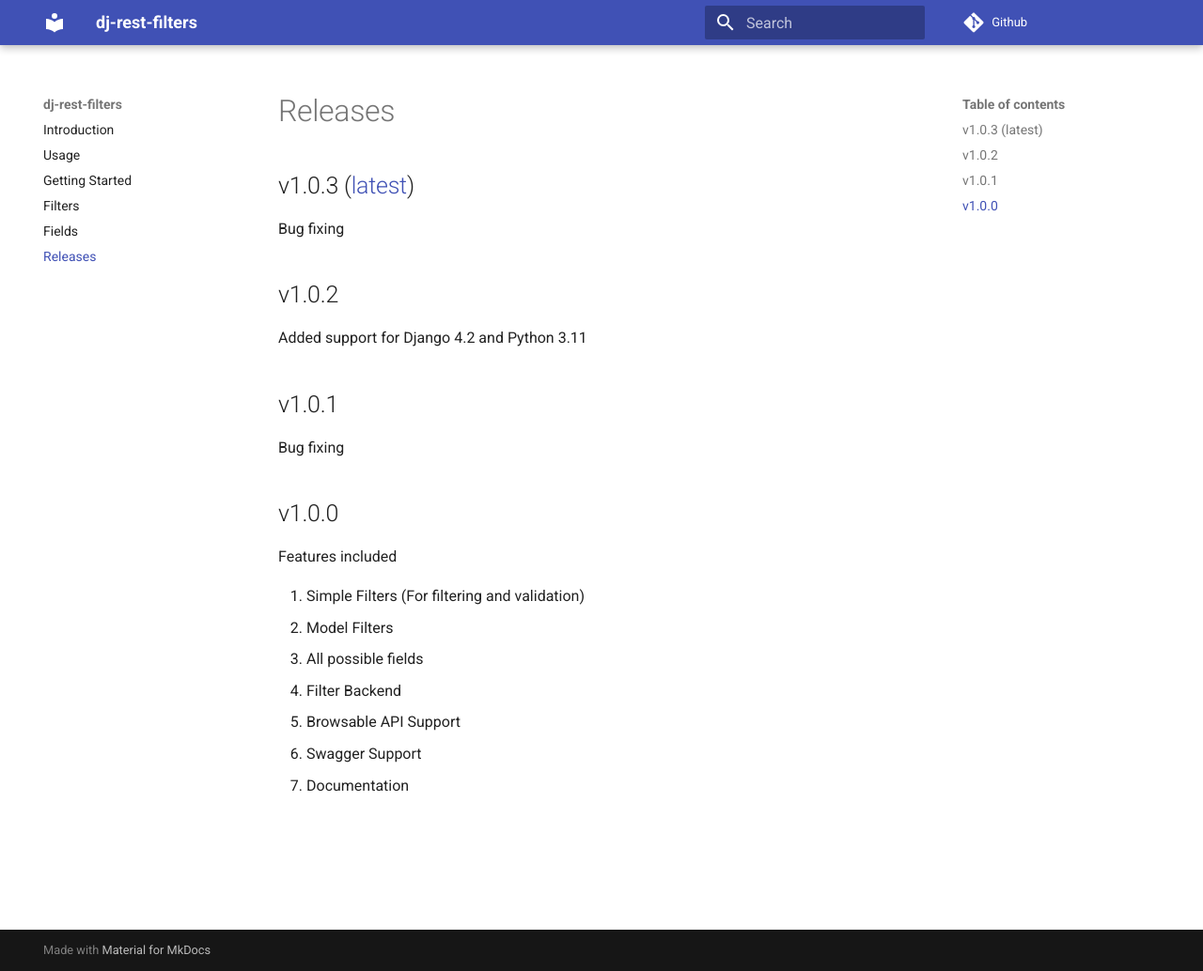
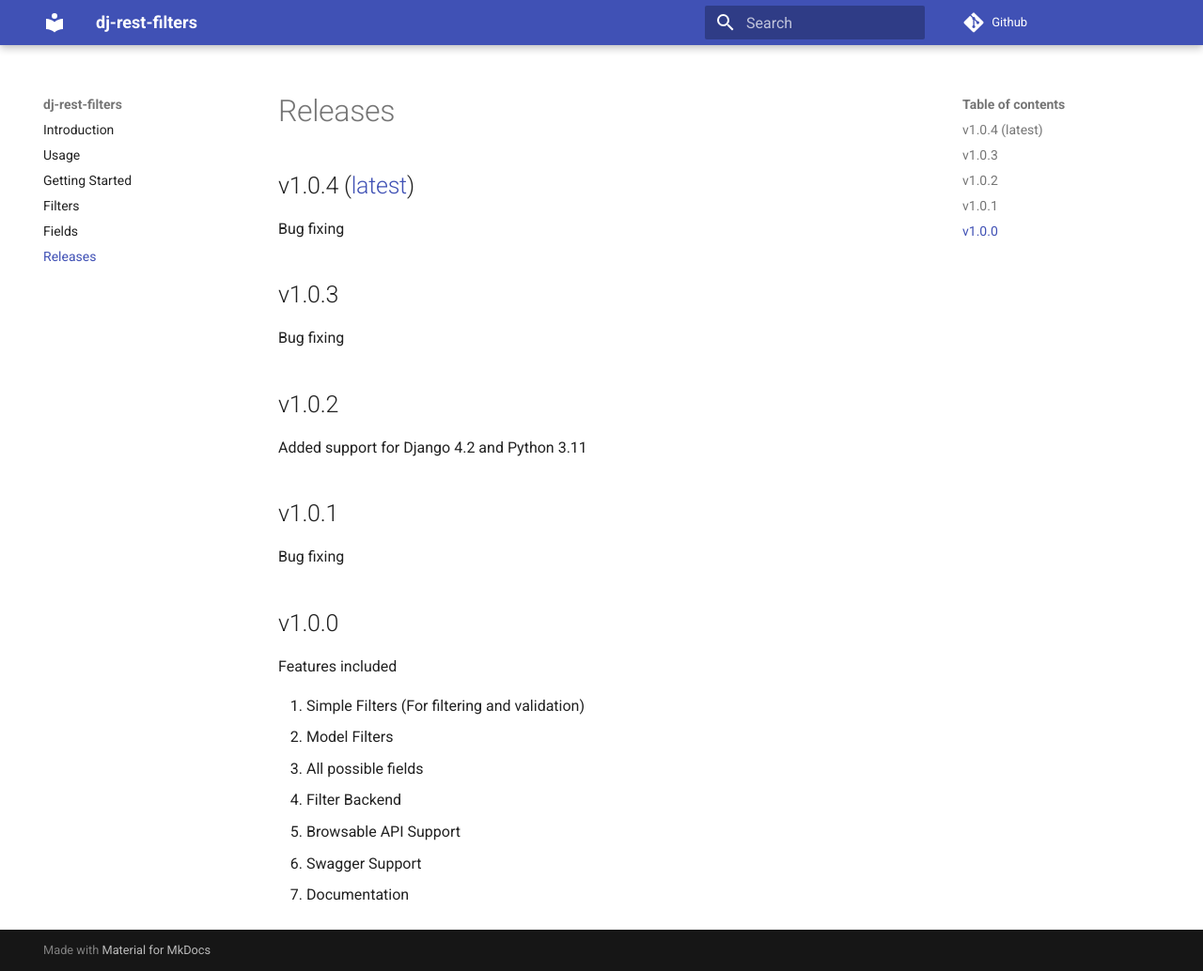
Before and after one commit to mhsiddiqui/dj-rest-filters, an MkDocs documentation site: the page built from docs/releases.md, in a window 1280 px wide and 1034 px high. Shown: the whole window at 94% size. Built offline with MkDocs 1.6.1 and Material for MkDocs 9.7.7, drawn with Linux system fonts in a browser that asks for light colours; comment, search, counter and statistics services are not loaded; the version menu is left out.

```diff
--- a/djfilters/__init__.py
+++ b/djfilters/__init__.py
@@ -1,6 +1,6 @@
 import django
 
-__version__ = '1.0.3'
+__version__ = '1.0.4'
 
 if django.VERSION < (3, 2):  # pragma: no cover
     default_app_config = 'djfilters.apps.DjfiltersConfig'
--- a/docs/releases.md
+++ b/docs/releases.md
@@ -1,6 +1,9 @@
 # Releases
 
-## v1.0.3 ([latest](/en/latest/))
+## v1.0.4 ([latest](/en/latest/))
+Bug fixing
+
+## v1.0.3
 Bug fixing
 
 ## v1.0.2
```
Also changed, not shown: 1 other file.
